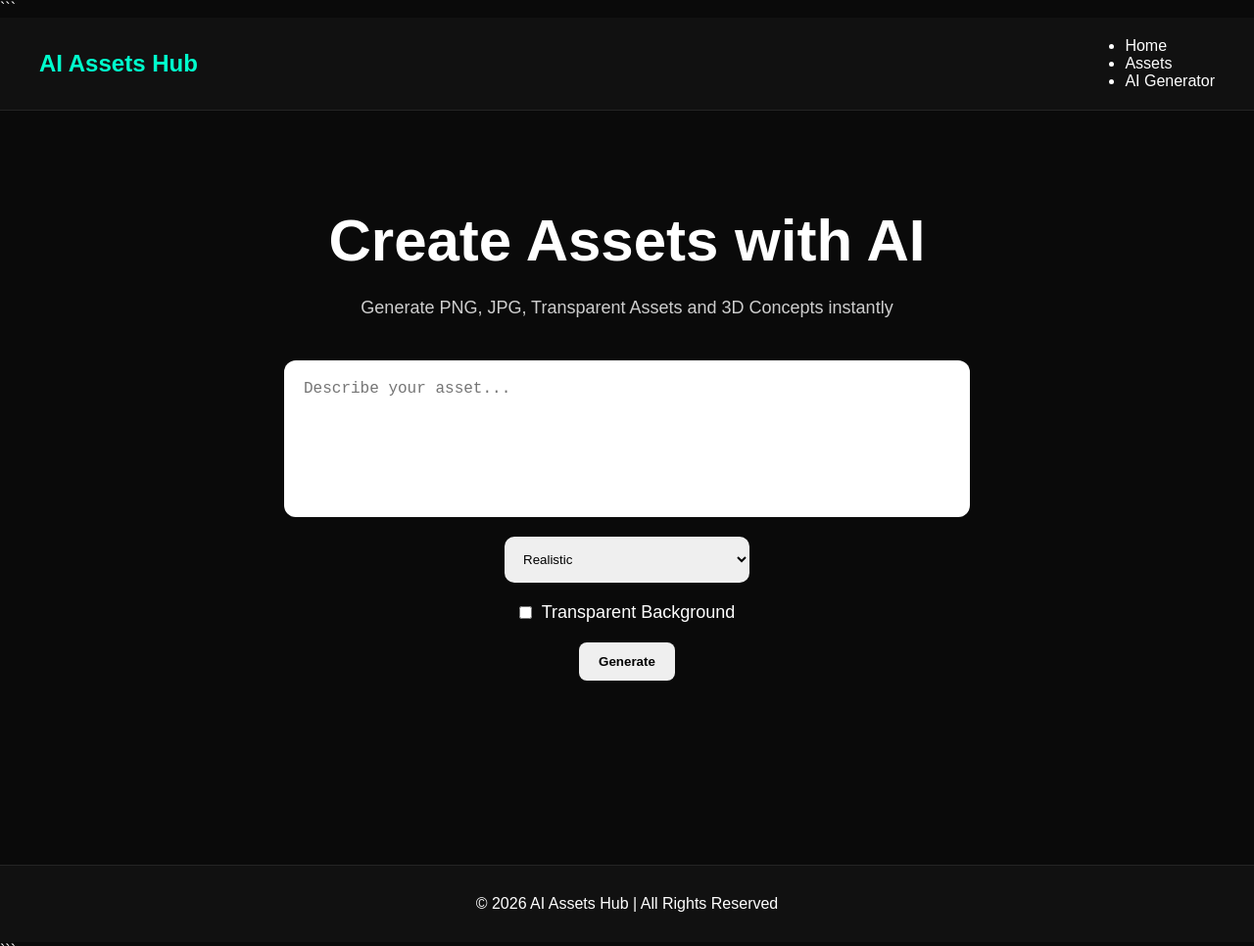
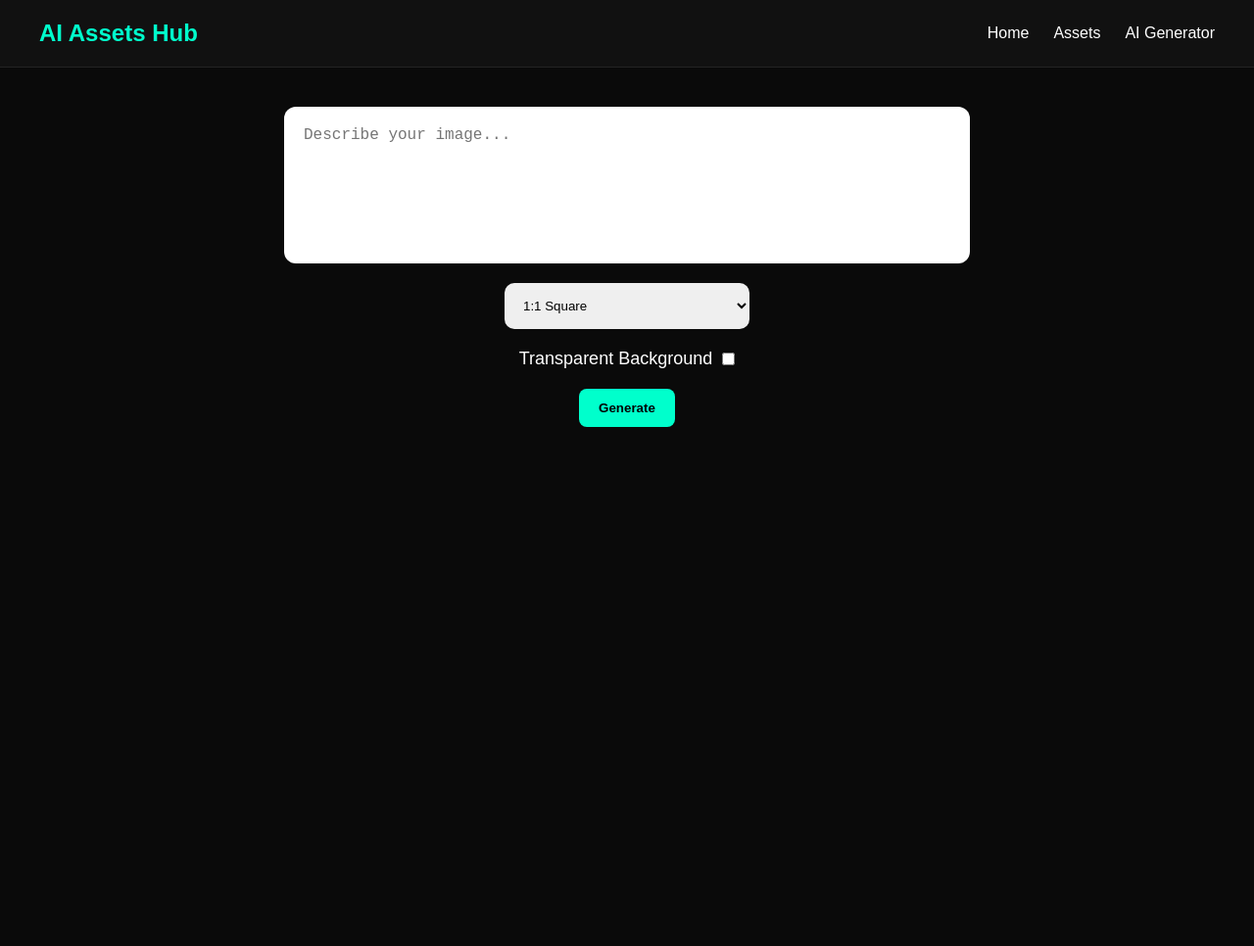
Before and after one commit to mujebpc-hub/ai-image-generator, a plain HTML site: page pages/ai.html in a window 1280 px wide. Shown: the whole page at 98% size. After the commit the page ends 800 px from the top, so only its background shows below. Drawn offline with Linux system fonts and the light colour scheme; files that its build step writes are made by us from their sources.

Commit message:
Update ai.html

````diff
--- a/pages/ai.html
+++ b/pages/ai.html
@@ -1,79 +1,60 @@
 <!DOCTYPE html>
-
 <html lang="en">
 <head>
     <meta charset="UTF-8">
     <meta name="viewport" content="width=device-width, initial-scale=1.0">
     <title>AI Generator</title>
-    <link rel="stylesheet" href="../style.css">
+
+    <link rel="stylesheet" href="../css/style.css">
+    <link rel="stylesheet" href="../css/ai.css">
 </head>
 <body>
 
-```
-<!-- Navbar -->
 <header>
-    <nav class="navbar">
+    <nav>
         <div class="logo">AI Assets Hub</div>
 
-        <ul class="nav-links">
+        <div id="menuBtn">☰</div>
+
+        <ul id="navLinks">
             <li><a href="../index.html">Home</a></li>
             <li><a href="assets.html">Assets</a></li>
             <li><a href="ai.html">AI Generator</a></li>
         </ul>
-
-        <div class="menu-btn" id="menuBtn">☰</div>
     </nav>
 </header>
 
-<!-- AI Generator Section -->
-<section class="hero">
-    <h1>Create Assets with AI</h1>
-    <p>Generate PNG, JPG, Transparent Assets and 3D Concepts instantly</p>
+<section class="ai-box">
 
-    <!-- Prompt Input -->
-    <div class="ai-box">
-        <textarea id="promptInput" placeholder="Describe your asset..."></textarea>
+    <textarea id="promptInput" placeholder="Describe your image..."></textarea>
 
-        <!-- Style Select -->
-        <select id="styleSelect">
-            <option value="realistic">Realistic</option>
-            <option value="cartoon">Cartoon</option>
-            <option value="3d">3D Model</option>
-            <option value="minimal">Minimal</option>
-        </select>
+    <select id="ratioSelect">
+        <option value="1:1">1:1 Square</option>
+        <option value="16:9">16:9 Landscape</option>
+        <option value="9:16">9:16 Portrait</option>
+        <option value="4:5">4:5 Social</option>
+    </select>
 
-        <!-- Transparent Toggle -->
-        <label class="toggle-box">
-            <input type="checkbox" id="transparentBg">
-            Transparent Background
-        </label>
-
-        <!-- Generate Button -->
-        <button id="generateBtn">Generate</button>
+    <div class="toggle-box">
+        <label>Transparent Background</label>
+        <input type="checkbox" id="transparentToggle">
     </div>
 
-    <!-- Loader -->
-    <div id="loader" style="display:none; margin-top:20px;">
-        <p>Generating your asset...</p>
+    <button id="generateBtn" class="primary-btn">Generate</button>
+
+    <div id="loadingText" style="display:none;">
+        Generating...
     </div>
 
-    <!-- Output Preview -->
-    <div id="outputBox" style="display:none; margin-top:30px;">
-        <img id="generatedImage" src="../assets/previews/sample1.png" alt="Generated Output">
-        <br><br>
-        <button id="downloadBtn">Download</button>
+    <div id="outputBox" style="display:none;">
+        <img id="generatedImage" src="" alt="Generated Image">
+        <button id="downloadBtn" class="primary-btn">Download</button>
     </div>
 
 </section>
 
-<!-- Footer -->
-<footer>
-    <p>© 2026 AI Assets Hub | All Rights Reserved</p>
-</footer>
-
-<script src="../script.js"></script>
+<script src="../js/menu.js"></script>
 <script src="../js/ai.js"></script>
-```
 
 </body>
 </html>
````
